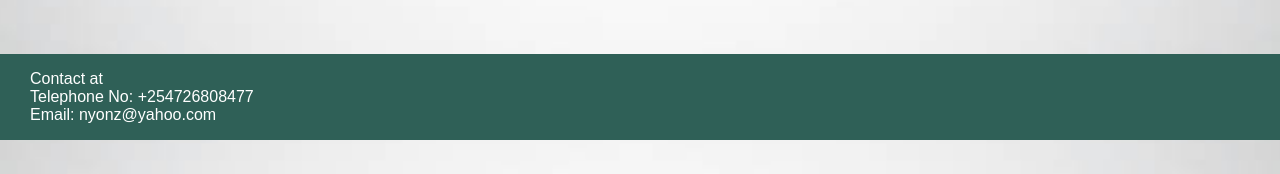
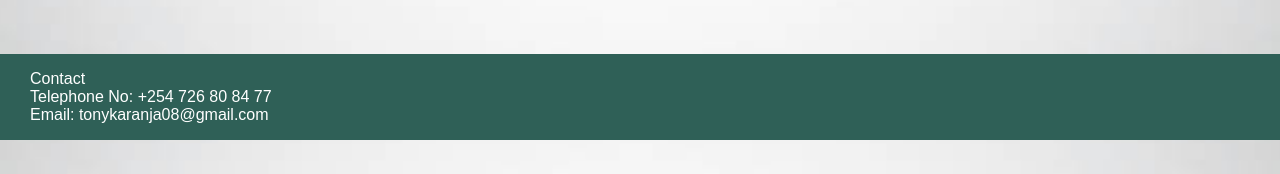
Before and after one commit to treykaranja/tonykaranja-web, a plain HTML site: page portfolio.html in a window 1280 px wide. Shown: the part 796-970 px from the top of the page. Drawn offline with Linux system fonts and the light colour scheme.

Commit message:
Update portfolio.html

```diff
--- a/portfolio.html
+++ b/portfolio.html
@@ -206,7 +206,9 @@
         </div>
     </div>
     <div class="contact" style="margin-bottom: 30px;">
-        <p style="margin-left: 30px; font-family: Arial, Helvetica, sans-serif;">Contact at<br>Telephone No: +254726808477 <br> Email: nyonz@yahoo.com <br>
+        <p style="margin-left: 30px; font-family: Arial, Helvetica, sans-serif;">
+        Contact<br>Telephone No: +254 726 80 84 77 <br> Email: tonykaranja08@gmail.com <br>
+
         </p>
     </div>
 
```
